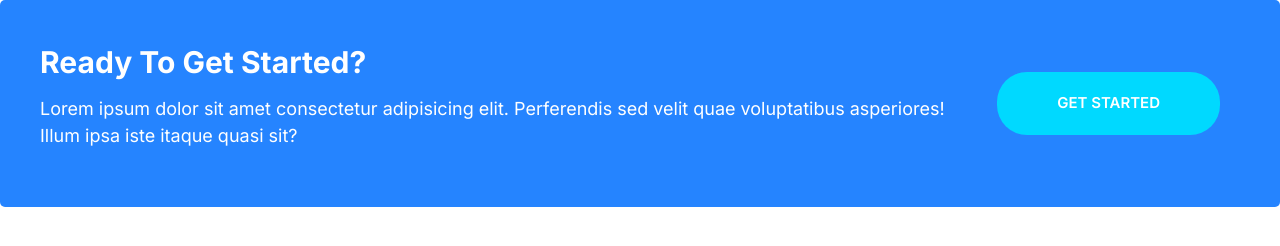
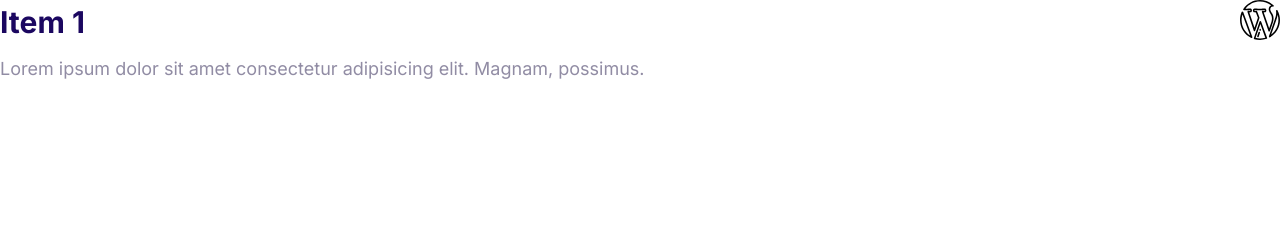
Before and after one commit to MaestroAiman/Moshified, a plain HTML site: page index.html in a window 1280 px wide. Drawn offline with Linux system fonts and the light colour scheme.

Commit message:
Define our collapsibles.

```diff
--- a/Css/style.css
+++ b/Css/style.css
@@ -439,3 +439,29 @@ a {
         margin: 0 2rem;
     }
 }
+/*Collapsibles*/
+.collapsible__header {
+    display: flex;
+    justify-content: space-between;
+}
+.collapsible__heading {
+    margin-top: 0;
+    font-size: 3rem;
+}
+.collapsible__chevron {
+    transform: rotate(-90deg);
+    transition: transform .3s;
+}
+.collapsible__content {
+    max-height: 0;
+    overflow: hidden;
+    opacity: 0;
+    transition: all .3s;
+}
+.collapsible--expanded .collapsible__chevron {
+    transform: rotate(0);
+}
+.collapsible--expanded .collapsible__content {
+    max-height: 100vh;
+    opacity: 1;
+}
--- a/index.html
+++ b/index.html
@@ -11,14 +11,17 @@
     <link rel="stylesheet" href="Css/style.css" />
 </head>
 <body>
-   <div class="callout callout--primary">
-    <div class="grid grid--1x2">
-        <div class="callout__content">
-            <h2 class="callout__heading">Ready To Get Started?</h2>
-            <p>Lorem ipsum dolor sit amet consectetur adipisicing elit. Perferendis sed velit quae voluptatibus asperiores! Illum ipsa iste itaque quasi sit?</p>
-        </div>
-        <a href="#" class="btn btn--secondary btn--stretched">Get started</a>
+   <div class="collapsible collapsible--expanded">
+    <header class="collapsible__header">
+        <h2 class="collapsible__heading">Item 1</h2>
+        <svg class="icon icon--whit collapsible__chevron">
+            <use xlink:href="images/sprite.svg#wordpress"></use>
+        </svg>
+    </header>
+    <div class="collapsible__content">
+        <p>Lorem ipsum dolor sit amet consectetur adipisicing elit. Magnam, possimus.</p>
     </div>
    </div>
+   <script src="main.js"></script>
 </body>
 </html>
--- /dev/null
+++ b/main.js
@@ -0,0 +1,6 @@
+const collapsibles = document.querySelectorAll(".collapsible");
+collapsibles.forEach((item) =>
+  item.addEventListener("click", function () {
+    this.classList.toggle("collapsible--expanded");
+  })
+);
```
Also changed, not shown: components/collapsibles.html (added, +12 -0 lines).
